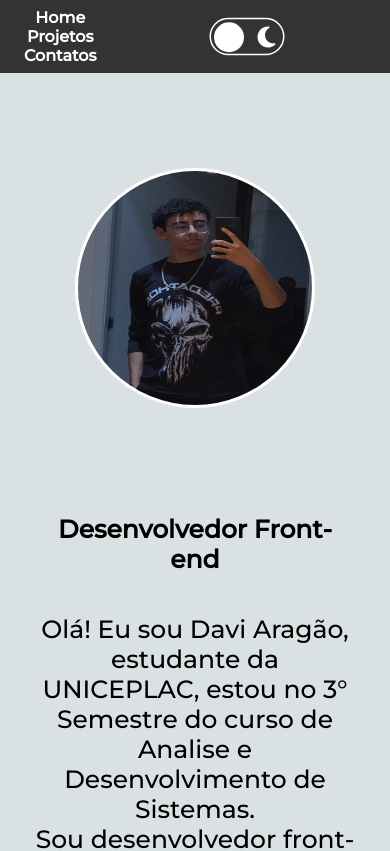
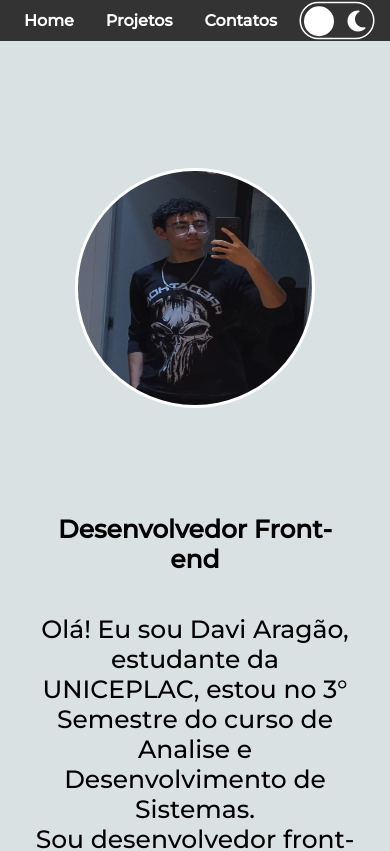
Before and after one commit to daviaragaoyt/Portifolio, a plain HTML site: page index.html in a window 390 px wide. Shown: the top 851 px of the page. Drawn offline with Linux system fonts and the light colour scheme.

Commit message:
alterando botões

```diff
--- a/styles.css
+++ b/styles.css
@@ -333,14 +333,11 @@ body {
 
   .header .navbar,
   .header .navbar2 {
-    flex-direction: column;
     align-items: center;
-    justify-content: space-between;
+    justify-content: center;
     margin: 0;
   }
-  .navbar2{
-    margin-left: 5rem;
-  }
+
 
   .container {
     padding: 8px;
```
